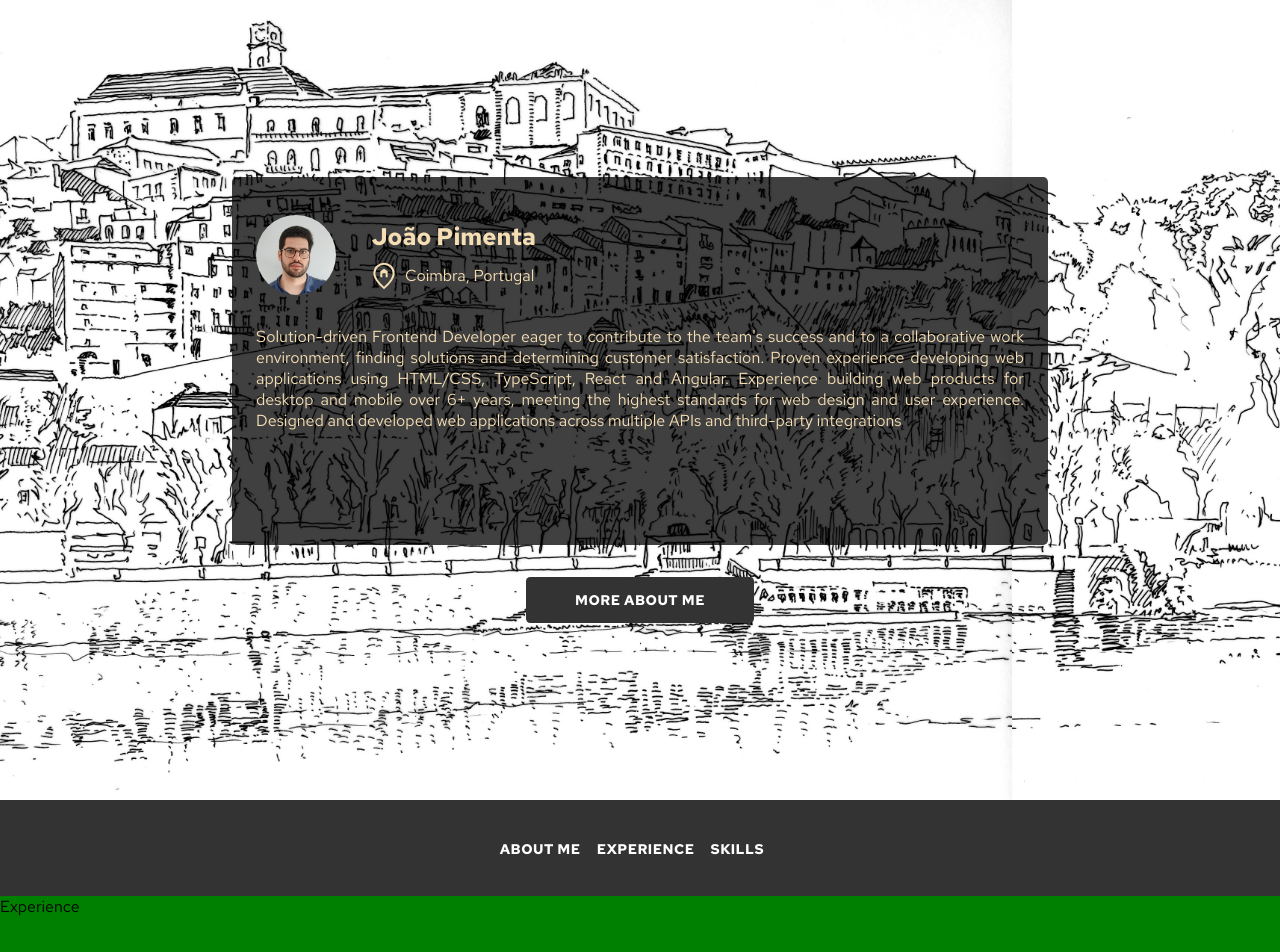
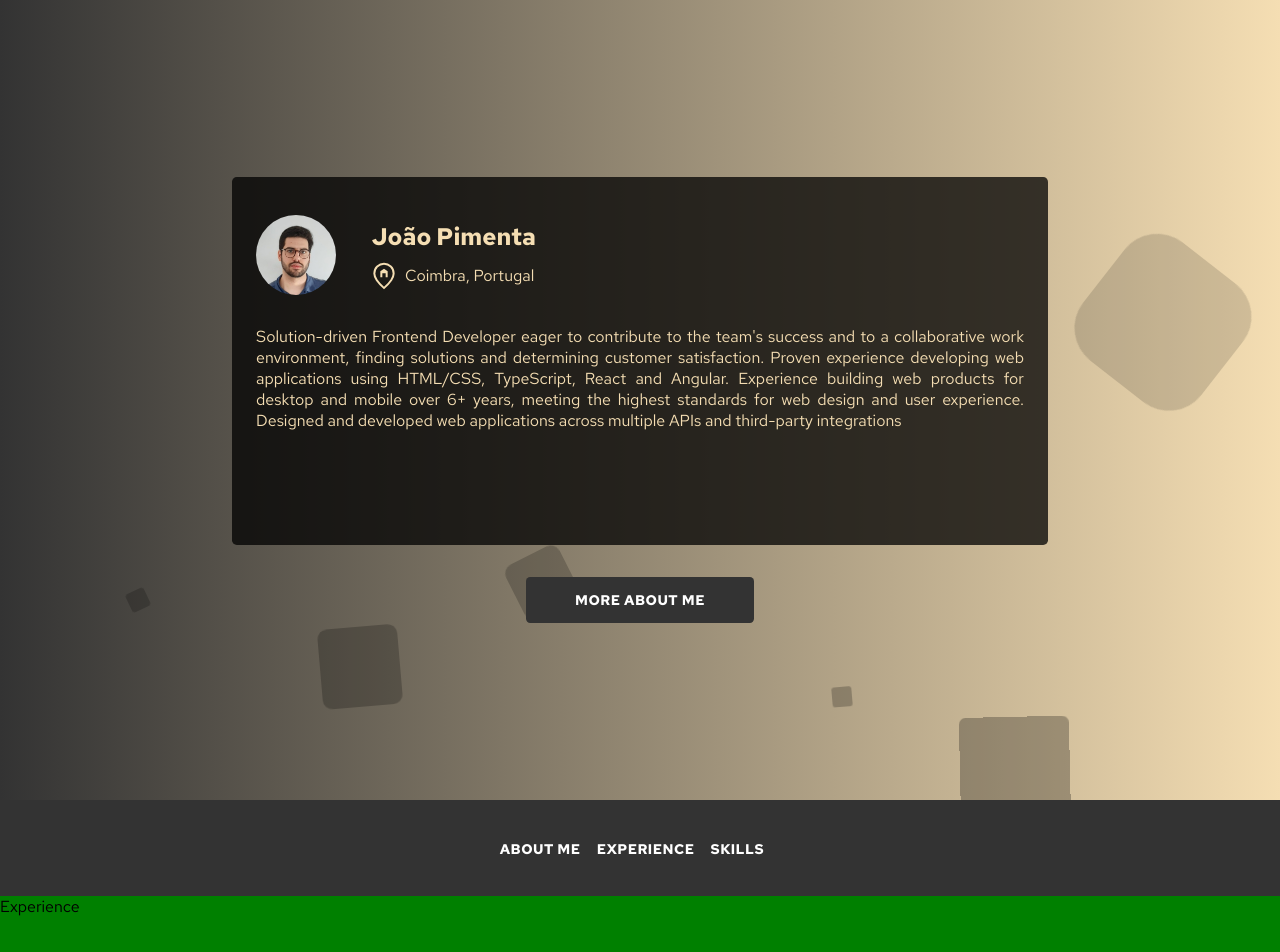
Before and after one commit to pimenta94/my-website, a React (Create React App) app: page / in a window 1280 px wide. Shown: the top 952 px of the page. Built offline with nearby package versions, Linux system fonts and the light colour scheme.

Commit message:
Set homepage animation

```diff
--- a/src/pages/home/about-me/AboutMe.css
+++ b/src/pages/home/about-me/AboutMe.css
@@ -8,9 +8,8 @@
   flex-direction: column;
   align-items: center;
   justify-content: center;
-  background-image: url(/public/cbr-main.jpg);
-  background-size: cover;
-  background-position: center;
+  background: var(--secondary-color);
+  background: linear-gradient(to left, var(--secondary-color), var(--color));
 
   /*  this is where the magic happens:  */
   background-attachment: fixed;
@@ -87,5 +86,6 @@
 }
 
 .more-button {
+  z-index: 200;
   margin-top: 2rem;
 }
--- a/src/pages/home/about-me/AboutMe.js
+++ b/src/pages/home/about-me/AboutMe.js
@@ -2,6 +2,7 @@
 
 // Components
 import HomeLocationIcon from '../../../components/icons/HomeLocationIcon';
+import CirclesAnimation from './CirclesAnimation';
 
 // Styles
 import './AboutMe.css';
@@ -17,6 +18,7 @@
 
   return (
     <div className="container" id="about-me">
+      <CirclesAnimation />
       <div className="about-me">
         <div className="details">
           <div className="my-photo-container">
@@ -41,8 +43,8 @@
           integrations
         </div>
       </div>
-      <div>
-        <a href="#experience" className="link-as-button more-button">
+      <div className="more-button">
+        <a href="#experience" className="link-as-button">
           More About Me
         </a>
       </div>
--- /dev/null
+++ b/src/pages/home/about-me/CirclesAnimation.css
@@ -0,0 +1,109 @@
+.circles {
+  position: absolute;
+  top: 0;
+  left: 0;
+  width: 100%;
+  height: 100%;
+  overflow: hidden;
+  z-index: 100;
+}
+
+.circles li {
+  position: absolute;
+  display: block;
+  list-style: none;
+  width: 20px;
+  height: 20px;
+  background: rgba(0, 0, 0, 0.3);
+  animation: animate 25s linear infinite;
+  bottom: -150px;
+}
+
+.circles li:nth-child(1) {
+  left: 25%;
+  width: 80px;
+  height: 80px;
+  animation-delay: 0s;
+}
+
+.circles li:nth-child(2) {
+  left: 10%;
+  width: 20px;
+  height: 20px;
+  animation-delay: 2s;
+  animation-duration: 12s;
+}
+
+.circles li:nth-child(3) {
+  left: 70%;
+  width: 20px;
+  height: 20px;
+  animation-delay: 4s;
+}
+
+.circles li:nth-child(4) {
+  left: 40%;
+  width: 60px;
+  height: 60px;
+  animation-delay: 0s;
+  animation-duration: 18s;
+}
+
+.circles li:nth-child(5) {
+  left: 65%;
+  width: 20px;
+  height: 20px;
+  animation-delay: 0s;
+}
+
+.circles li:nth-child(6) {
+  left: 75%;
+  width: 110px;
+  height: 110px;
+  animation-delay: 3s;
+}
+
+.circles li:nth-child(7) {
+  left: 35%;
+  width: 150px;
+  height: 150px;
+  animation-delay: 7s;
+}
+
+.circles li:nth-child(8) {
+  left: 50%;
+  width: 25px;
+  height: 25px;
+  animation-delay: 15s;
+  animation-duration: 45s;
+}
+
+.circles li:nth-child(9) {
+  left: 20%;
+  width: 15px;
+  height: 15px;
+  animation-delay: 2s;
+  animation-duration: 35s;
+}
+
+.circles li:nth-child(10) {
+  left: 85%;
+  width: 150px;
+  height: 150px;
+  animation-delay: 0s;
+  animation-duration: 11s;
+}
+
+@keyframes animate {
+  0% {
+    transform: translateY(0) rotate(0deg);
+    opacity: 1;
+    border-radius: 0;
+  }
+
+  100% {
+    transform: translateY(-1000px) rotate(720deg);
+    opacity: 0;
+    border-radius: 50%;
+  }
+}
--- /dev/null
+++ b/src/pages/home/about-me/CirclesAnimation.js
@@ -0,0 +1,22 @@
+import React from 'react';
+
+import './CirclesAnimation.css';
+
+const CirclesAnimation = () => {
+  return (
+    <ul className="circles">
+      <li></li>
+      <li></li>
+      <li></li>
+      <li></li>
+      <li></li>
+      <li></li>
+      <li></li>
+      <li></li>
+      <li></li>
+      <li></li>
+    </ul>
+  );
+};
+
+export default CirclesAnimation;
```
Also changed, not shown: public/cbr-main-mobile.jpg (deleted).
